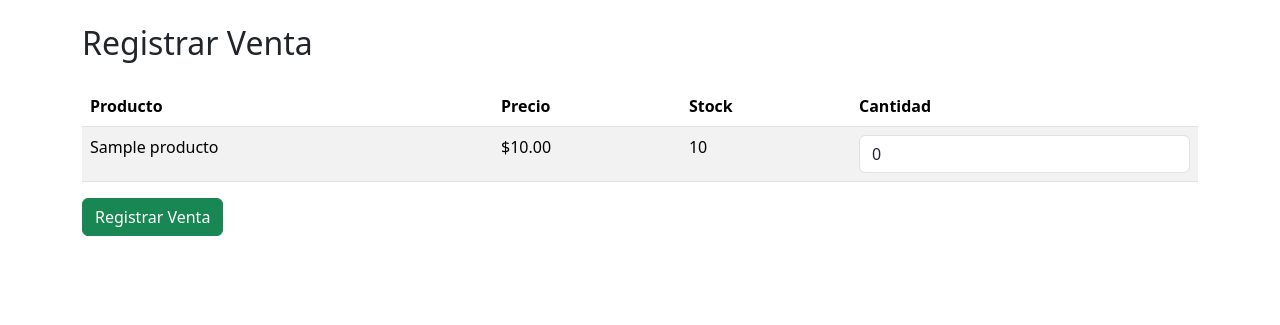
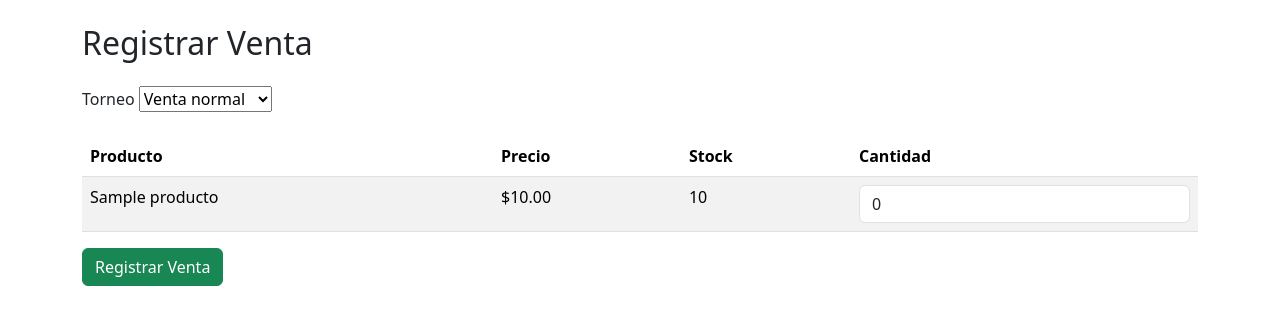
Before and after one commit to Nataly2802/LiquorEventsDjango, a Django app: page /venta/ in a window 1280 px wide. Shown: the part 56-381 px from the top of the page. Run offline with Django 5.2, Linux system fonts and the light colour scheme; a user stored in the database is signed in; tables that the repository leaves empty hold one stand-in row (values such as "Sample post").

Commit message:
venta conectada con torneos

```diff
--- a/inventario/models.py
+++ b/inventario/models.py
@@ -1,5 +1,6 @@
 from django.db import models
 from django.conf import settings
+from torneos.models import Torneo
 # Create your models here.
 
 class Producto(models.Model):
@@ -16,16 +17,26 @@ class Producto(models.Model):
     def __str__(self):
         return self.nombre
 
+from torneos.models import Torneo
+
 class Venta(models.Model):
 
     empleado = models.ForeignKey(settings.AUTH_USER_MODEL, on_delete=models.CASCADE)
 
+    torneo = models.ForeignKey(
+        Torneo,
+        on_delete=models.SET_NULL,
+        null=True,
+        blank=True
+    )
+
+    total = models.DecimalField(max_digits=10, decimal_places=2)
+
     fecha = models.DateTimeField(auto_now_add=True)
 
-    total = models.DecimalField(max_digits=10, decimal_places=2, default=0)
+    total = models.DecimalField(max_digits=10, decimal_places=2)
 
-    def __str__(self):
-        return f"Venta {self.id} - {self.fecha}"
+    fecha = models.DateTimeField(auto_now_add=True)
 
 class DetalleVenta(models.Model):
 
--- a/inventario/templates/inventario/venta.html
+++ b/inventario/templates/inventario/venta.html
@@ -3,7 +3,23 @@
 {% block contenido %}
 
 <h2 class="mb-4">Registrar Venta</h2>
+<label>Torneo</label>
 
+<select name="torneo">
+
+<option value="">Venta normal</option>
+
+{% for torneo in torneos %}
+
+<option value="{{ torneo.id }}">
+{{ torneo.nombre }}
+</option>
+
+{% endfor %}
+
+</select>
+
+<br><br>
 <form method="POST">
 
 {% csrf_token %}
--- a/inventario/views.py
+++ b/inventario/views.py
@@ -10,6 +10,7 @@ from django.db.models import Sum
 from django.db.models.functions import TruncDate
 from django.db.models import Count
 import json
+from torneos.models import Torneo
 # Create your views here.
 def solo_empleados(view_func):
 
@@ -30,11 +31,20 @@ def solo_empleados(view_func):
 def crear_venta(request):
 
     productos = Producto.objects.all()
+    torneos = Torneo.objects.all()
 
     if request.method == "POST":
 
+        torneo_id = request.POST.get("torneo")
+
+        torneo = None
+
+        if torneo_id:
+            torneo = Torneo.objects.get(id=torneo_id)
+
         venta = Venta.objects.create(
-            empleado=request.user
+            empleado=request.user,
+            torneo=torneo
         )
 
         total = 0
@@ -70,7 +80,8 @@ def crear_venta(request):
         return redirect("/venta/")
 
     return render(request, "inventario/venta.html", {
-        "productos": productos
+        "productos": productos,
+        "torneos": torneos
     })
 
 @login_required
```
Also changed, not shown: inventario/migrations/0003_venta_torneo_alter_venta_total.py (added).
